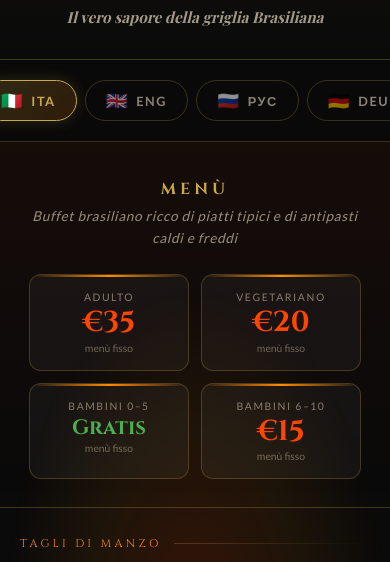
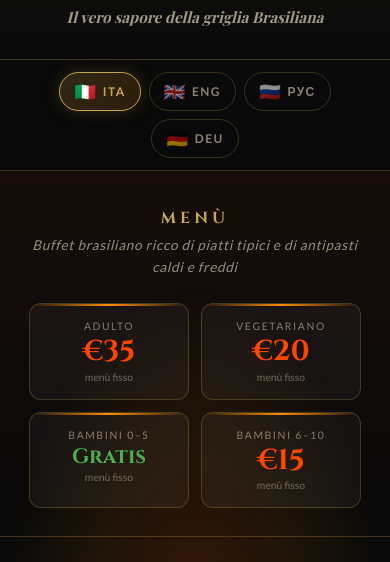
Before and after one commit to Light694ever/file-milioni, a plain HTML site: page index.html in a window 390 px wide. Shown: the part 223-785 px from the top of the page. Drawn offline with nearby package versions, Linux system fonts and the light colour scheme.

Commit message:
chore: update index.html

```diff
--- a/index.html
+++ b/index.html
@@ -100,9 +100,10 @@
   /* LANG SWITCHER */
   .lang-switcher {
     display: flex;
+    flex-wrap: wrap;
     justify-content: center;
     gap: 8px;
-    padding: 20px 24px;
+    padding: 12px 16px;
     position: sticky;
     top: 0;
     z-index: 100;
@@ -358,10 +359,14 @@
   }
 
   /* RESPONSIVE */
+  @media (max-width: 480px) {
+    .lang-btn { padding: 8px 14px; font-size: 0.75rem; gap: 5px; }
+  }
+
   @media (max-width: 360px) {
     .items-grid { grid-template-columns: 1fr; }
     .bevande-list { grid-template-columns: 1fr; }
-    .lang-btn { padding: 8px 13px; font-size: 0.72rem; }
+    .lang-btn { padding: 7px 11px; font-size: 0.7rem; }
   }
 </style>
 </head>
```
